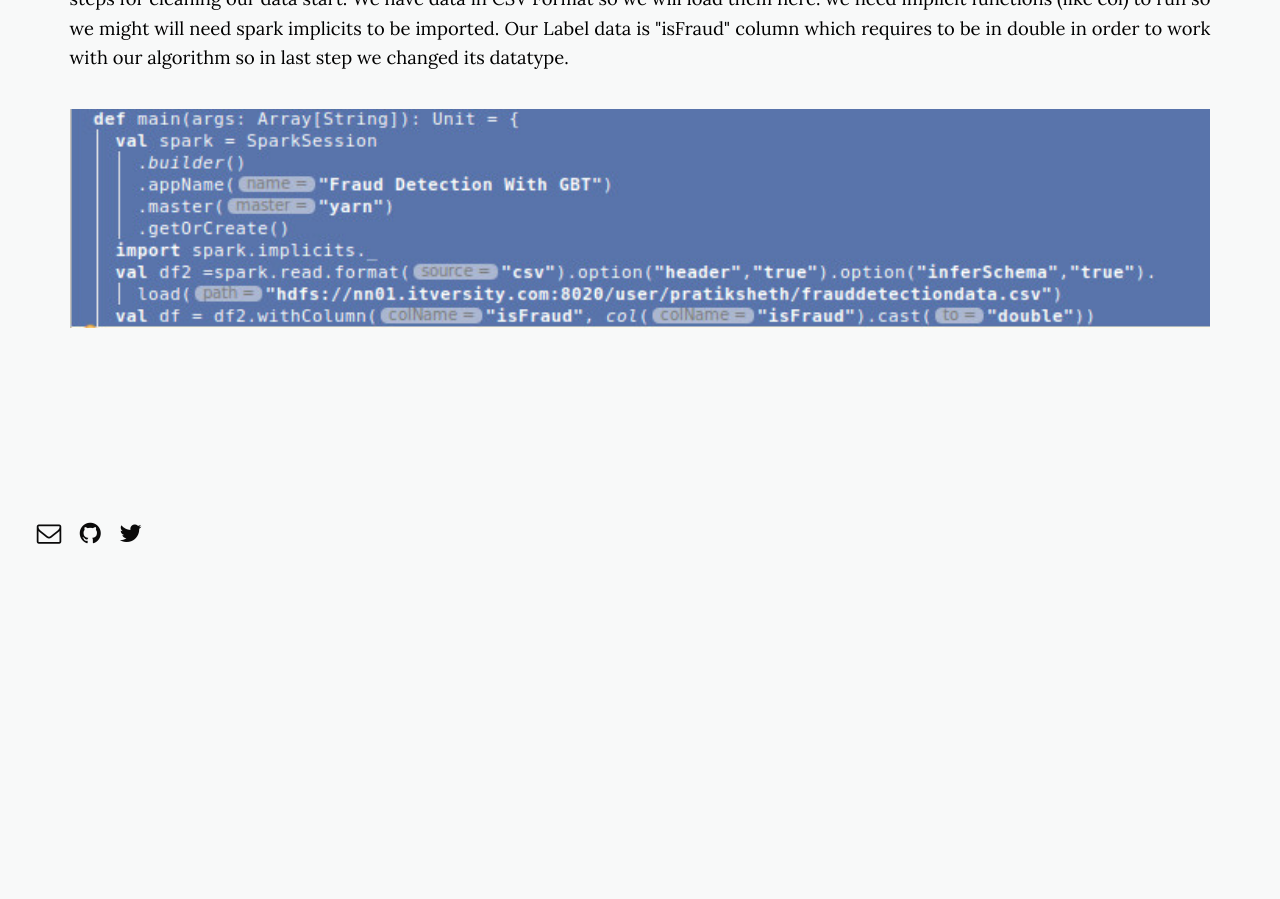
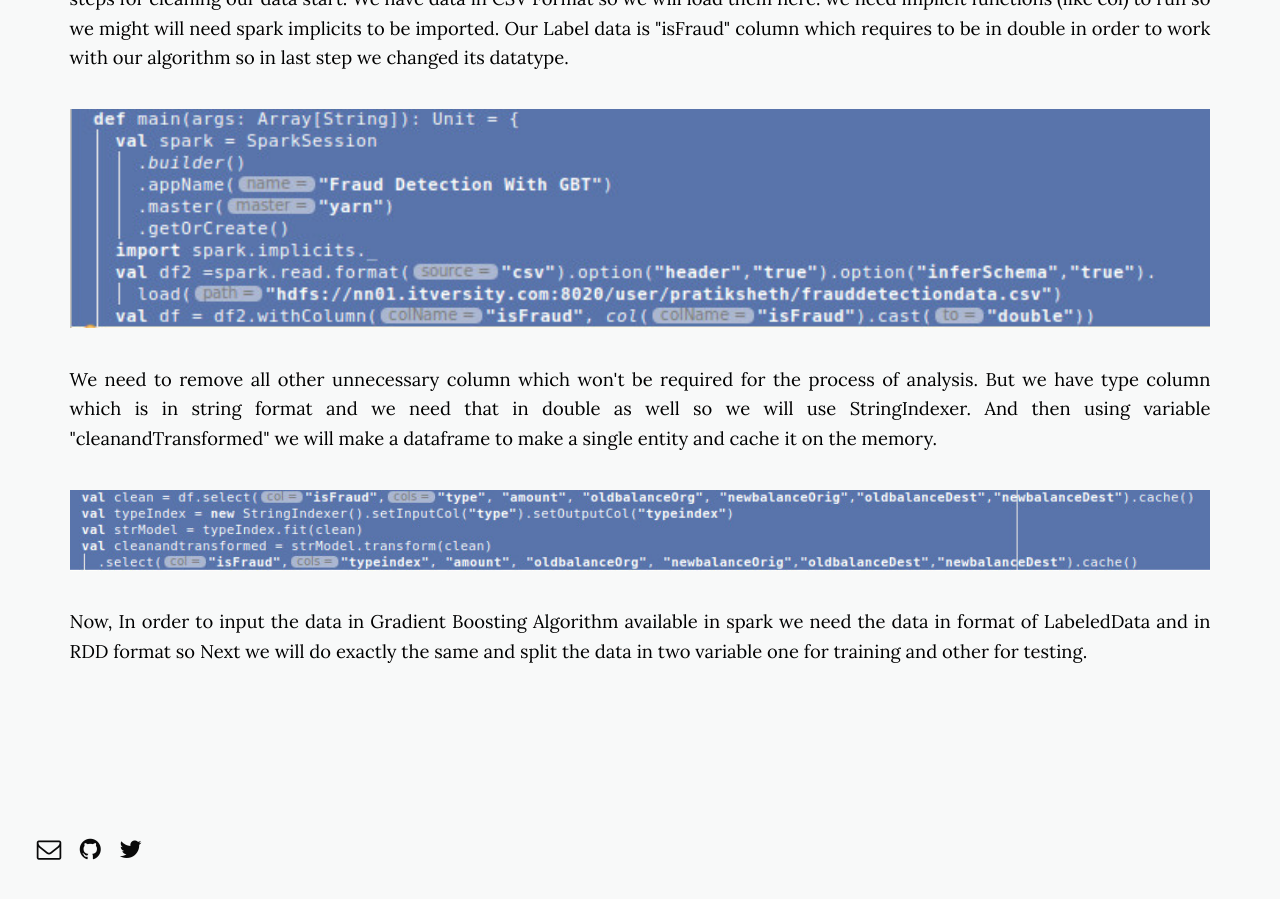
Before and after one commit to daftengineer/daftengineer.github.io, a Jekyll site: the page built from _posts/2018-08-25-fraud-detection-using-GBT.markdown, in a window 1280 px wide and 900 px high, scrolled down 1656 px. Built offline with Jekyll 4.4.1, drawn with Linux system fonts in a browser that asks for light colours; nearby versions of some CDN libraries; before the commit the page ends 2241 px from its top, so only the background shows below that.

Commit message:
Update 2018-08-25-fraud-detection-using-GBT.markdown

```diff
--- a/_posts/2018-08-25-fraud-detection-using-GBT.markdown
+++ b/_posts/2018-08-25-fraud-detection-using-GBT.markdown
@@ -13,6 +13,9 @@ image-sm: https://daftengineer.github.io/media_assets/Fraud2.jpg
   <img src="https://daftengineer.github.io/media_assets/ml2p1.png" />
 <p style="text-align:justify;">Now I will explain every line of code here. First it is important to start spark session for any spark submittable application. And then steps for cleaning our data start. We have data in CSV Format so we will load them here. we need implicit functions (like col) to run so we might will need spark implicits to be imported. Our Label data is "isFraud" column which requires to be in double in order to work with our algorithm so in last step we changed its datatype.</p>
   <img src="https://daftengineer.github.io/media_assets/ml2p2.jpg" />
+<p style="text-align:justify;">We need to remove all other unnecessary column which won't be required for the process of analysis. But we have type column which is in string format and we need that in double as well so we will use StringIndexer. And then using variable "cleanandTransformed" we will make a dataframe to make a single entity and cache it on the memory.</p>
+   <img src="https://daftengineer.github.io/media_assets/ml2p3.jpg" />
+<p style="text-align:justify;">Now, In order to input the data in Gradient Boosting Algorithm available in spark we need the data in format of LabeledData and in RDD format so Next we will do exactly the same and split the data in two variable one for training and other for testing.</p>
 <p style="text-align:justify;"></p>
 <p style="text-align:justify;"></p>
 <p>&nbsp;</p>
```
